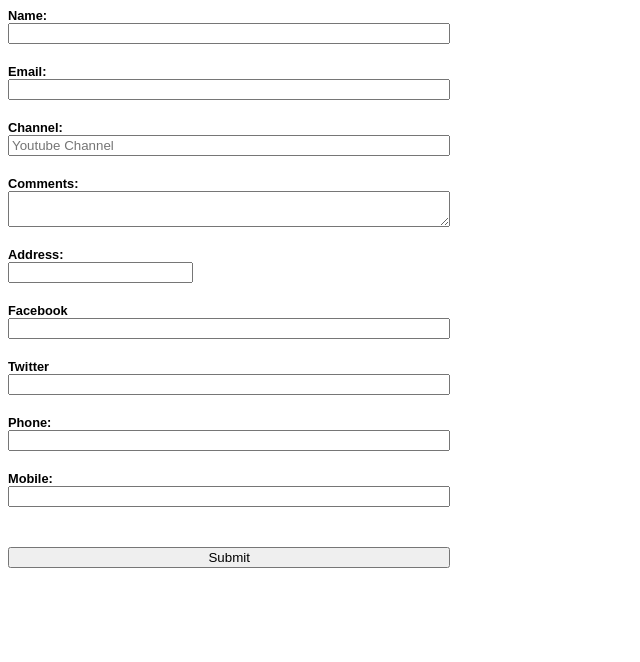
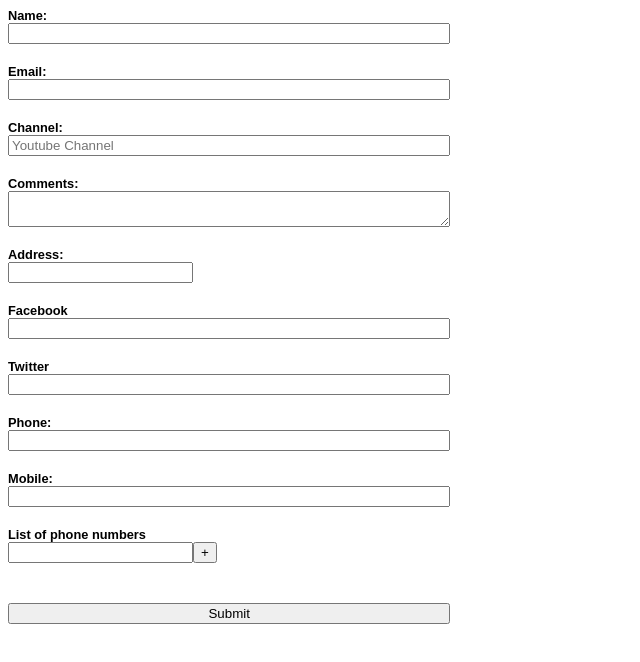
Before and after one commit to jeromeski/formik-demo-1, a React (Create React App) app: page / in a window 1280 px wide. Shown: the top 662 px of the page, without its empty margins (0-640 px from the left). Built offline with nearby package versions, Linux system fonts and the light colour scheme.

Commit message:
FieldArray Component

```diff
--- a/src/YoutubeForm.js
+++ b/src/YoutubeForm.js
@@ -1,4 +1,4 @@
-import {Formik, Form, Field, ErrorMessage} from 'formik';
+import {Formik, Form, Field, ErrorMessage, FieldArray} from 'formik';
 import * as Yup from 'yup';
 
 import { FontAwesomeIcon } from '@fortawesome/react-fontawesome'
@@ -16,7 +16,8 @@ const initialValues = {
     facebook: "",
     twitter: ""
   },
-  phoneNumbers: ["",""]
+  phoneNumbers: ["",""],
+  phNumbers: [""]
 }
 
 const onSubmit = (values) => {
@@ -138,6 +139,32 @@ function YoutubeForm() {
           />
           <ErrorMessage name="phoneNumber[1]" component={TextError}/>
         </div>
+        <div className="form-control">
+          <label htmlFor="phNumbers">List of phone numbers</label>
+          <FieldArray
+            name="phNumbers"
+          >
+            {(fieldArrayProps) => {
+              console.log('fieldArrayProps :', fieldArrayProps)
+              const {push, remove, form} = fieldArrayProps;
+              const {values} = form;
+              const {phNumbers} = values;
+              return (
+                phNumbers.map((phNumber, index) => {
+                  return <div key={index}>
+                    <Field name={`phNumber[${index}]`} />
+                    <button onClick={() => push("")}>+</button>
+                    {
+                      index > 0 &&
+                        <button onClick={() => remove(index)}>-</button>
+                    }
+                  </div>
+                })
+              )
+            }}
+          </FieldArray>
+          <ErrorMessage name="phoneNumber[1]" component={TextError}/>
+        </div>
 
         <div>
           {!errors.name && touched.name ? <div><FontAwesomeIcon icon={faCheckCircle} size="xs" className="mr-2" /><small>Name is validated</small></div> : null}
```
